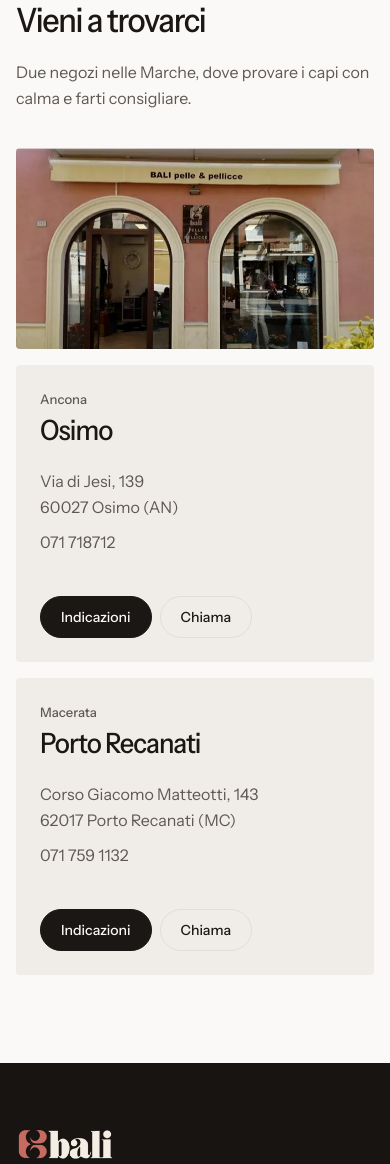
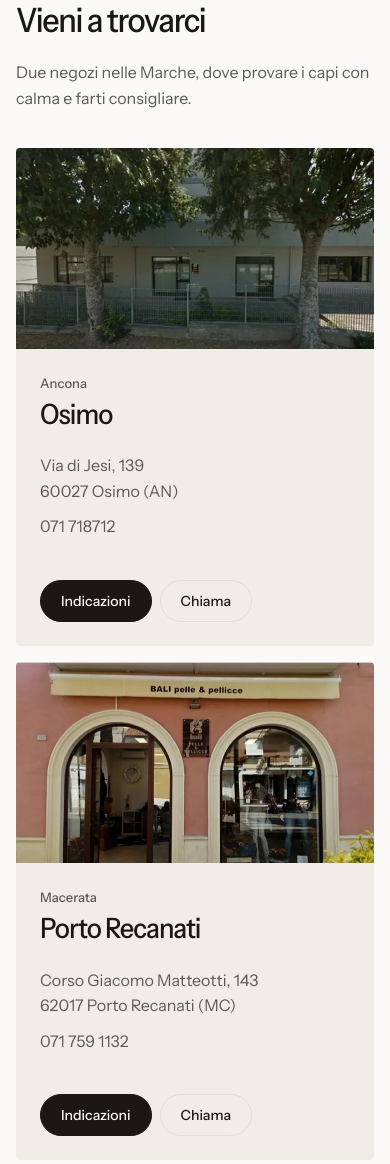
Before and after one commit to ATrentadue/balipellicceria, a plain HTML site: page index.html in a window 390 px wide. Shown: the part 4809-5973 px from the top of the page. Drawn offline with Linux system fonts and the light colour scheme.

Commit message:
Foto per ogni negozio e footer più asciutto
- Negozi: ogni scheda ha la sua foto in alto (Osimo nuova, Porto Recanati quella di prima)
- img/negozio-3.jpg rinominata negozio-porto-recanati.jpg; dati strutturati aggiornati
- Footer: tolta la frase "Cura artigianale e Made in Italy dagli anni '70."

Co-Authored-By: Claude Opus 5.5 <noreply@anthropic.com>
Claude-Session: https://claude.ai/code/session_01CtZkK95P5rR65A23TdJMy8

```diff
--- a/index.html
+++ b/index.html
@@ -27,14 +27,14 @@
       {
         "@type": "ClothingStore",
         "name": "Bali – Pelle & Pellicce Osimo",
-        "image": "img/negozio-3.jpg",
+        "image": "img/negozio-osimo.jpg",
         "telephone": "+39 071 718712",
         "address": { "@type": "PostalAddress", "streetAddress": "Via di Jesi, 139", "addressLocality": "Osimo", "postalCode": "60027", "addressRegion": "AN", "addressCountry": "IT" }
       },
       {
         "@type": "ClothingStore",
         "name": "Bali – Pelle & Pellicce Porto Recanati",
-        "image": "img/negozio-3.jpg",
+        "image": "img/negozio-porto-recanati.jpg",
         "telephone": "+39 071 759 1132",
         "address": { "@type": "PostalAddress", "streetAddress": "Corso Giacomo Matteotti, 143", "addressLocality": "Porto Recanati", "postalCode": "62017", "addressRegion": "MC", "addressCountry": "IT" }
       }
@@ -193,9 +193,9 @@
           <p class="intestazione__nota reveal">Due negozi nelle Marche, dove provare i capi con calma e farti consigliare.</p>
         </div>
         <div class="negozi__inner">
-          <figure class="negozi__foto reveal"><img src="img/negozio-3.jpg" alt="Vetrina del negozio Bali – Pelle &amp; Pellicce" loading="lazy" width="645" height="363"></figure>
-
           <article class="negozio reveal">
+            <figure class="negozio__foto"><img src="img/negozio-osimo.jpg" alt="L'esterno del negozio Bali di Osimo, in via di Jesi" loading="lazy" width="625" height="352"></figure>
+            <div class="negozio__testo">
               <p class="negozio__provincia">Ancona</p>
               <h3 class="negozio__citta">Osimo</h3>
               <address>
@@ -206,9 +206,12 @@
                 <a class="btn btn--piccolo" href="https://www.google.com/maps/search/?api=1&amp;query=Bali+Pelle+e+Pellicce+Via+di+Jesi+139+Osimo" target="_blank" rel="noopener">Indicazioni</a>
                 <a class="btn btn--contorno btn--piccolo" href="tel:+39071718712">Chiama</a>
               </div>
+            </div>
           </article>
 
           <article class="negozio reveal">
+            <figure class="negozio__foto"><img src="img/negozio-porto-recanati.jpg" alt="La vetrina del negozio Bali di Porto Recanati, in corso Matteotti" loading="lazy" width="645" height="363"></figure>
+            <div class="negozio__testo">
               <p class="negozio__provincia">Macerata</p>
               <h3 class="negozio__citta">Porto Recanati</h3>
               <address>
@@ -218,6 +221,7 @@
               <div class="negozio__azioni">
                 <a class="btn btn--piccolo" href="https://www.google.com/maps/search/?api=1&amp;query=Bali+Pelle+e+Pellicce+Corso+Giacomo+Matteotti+143+Porto+Recanati" target="_blank" rel="noopener">Indicazioni</a>
                 <a class="btn btn--contorno btn--piccolo" href="tel:+390717591132">Chiama</a>
+              </div>
             </div>
           </article>
         </div>
@@ -232,7 +236,7 @@
       <div class="footer__alto">
         <div class="footer__marchio">
           <img src="img/logo-chiaro.png" alt="Bali – Pelle &amp; Pellicce" width="750" height="258" loading="lazy">
-          <p>Pelle &amp; Pellicce. Cura artigianale e Made in Italy dagli anni '70.</p>
+          <p>Pelle &amp; Pellicce</p>
         </div>
         <div class="footer__col">
           <h3>Osimo</h3>
--- a/style.css
+++ b/style.css
@@ -259,14 +259,14 @@ p { margin: 0; }
 
 /* ---------- negozi ---------- */
 .negozi { border-top: 1px solid var(--linea); }
-.negozi__inner { display: grid; grid-template-columns: 1.1fr 1fr 1fr; gap: 16px; }
-.negozi__foto { overflow: hidden; border-radius: var(--raggio); min-height: 360px; }
-.negozi__foto img { width: 100%; height: 100%; object-fit: cover; }
+.negozi__inner { display: grid; grid-template-columns: 1fr 1fr; gap: 16px; }
 .negozio {
   display: flex; flex-direction: column;
-  padding: clamp(24px, 3vw, 40px);
-  background: var(--bg-2); border-radius: var(--raggio);
+  background: var(--bg-2); border-radius: var(--raggio); overflow: hidden;
 }
+.negozio__foto { aspect-ratio: 16 / 9; overflow: hidden; }
+.negozio__foto img { width: 100%; height: 100%; object-fit: cover; }
+.negozio__testo { flex: 1; display: flex; flex-direction: column; padding: clamp(24px, 3vw, 40px); }
 .negozio__provincia { font-size: 13px; font-weight: 500; color: var(--ink-2); }
 .negozio__citta { margin-top: 6px; font-size: clamp(1.75rem, 1rem + 1.6vw, 2.5rem); font-stretch: 92%; letter-spacing: -.035em; line-height: 1.05; }
 .negozio address { display: grid; gap: 10px; margin: 24px 0 40px; font-style: normal; color: var(--ink-2); }
@@ -309,8 +309,6 @@ p { margin: 0; }
 
 /* ---------- tablet ---------- */
 @media (max-width: 1100px) {
-  .negozi__inner { grid-template-columns: 1fr 1fr; }
-  .negozi__foto { grid-column: 1 / -1; min-height: 0; aspect-ratio: 16 / 9; }
   .footer__alto { grid-template-columns: 1fr 1fr; }
   .footer__marchio { grid-column: 1 / -1; }
 }
```
Also changed, not shown: img/negozio-osimo.jpg (added), img/negozio-porto-recanati.jpg (renamed from img/negozio-3.jpg). Lines whose indentation alone changed are shown as unchanged.
